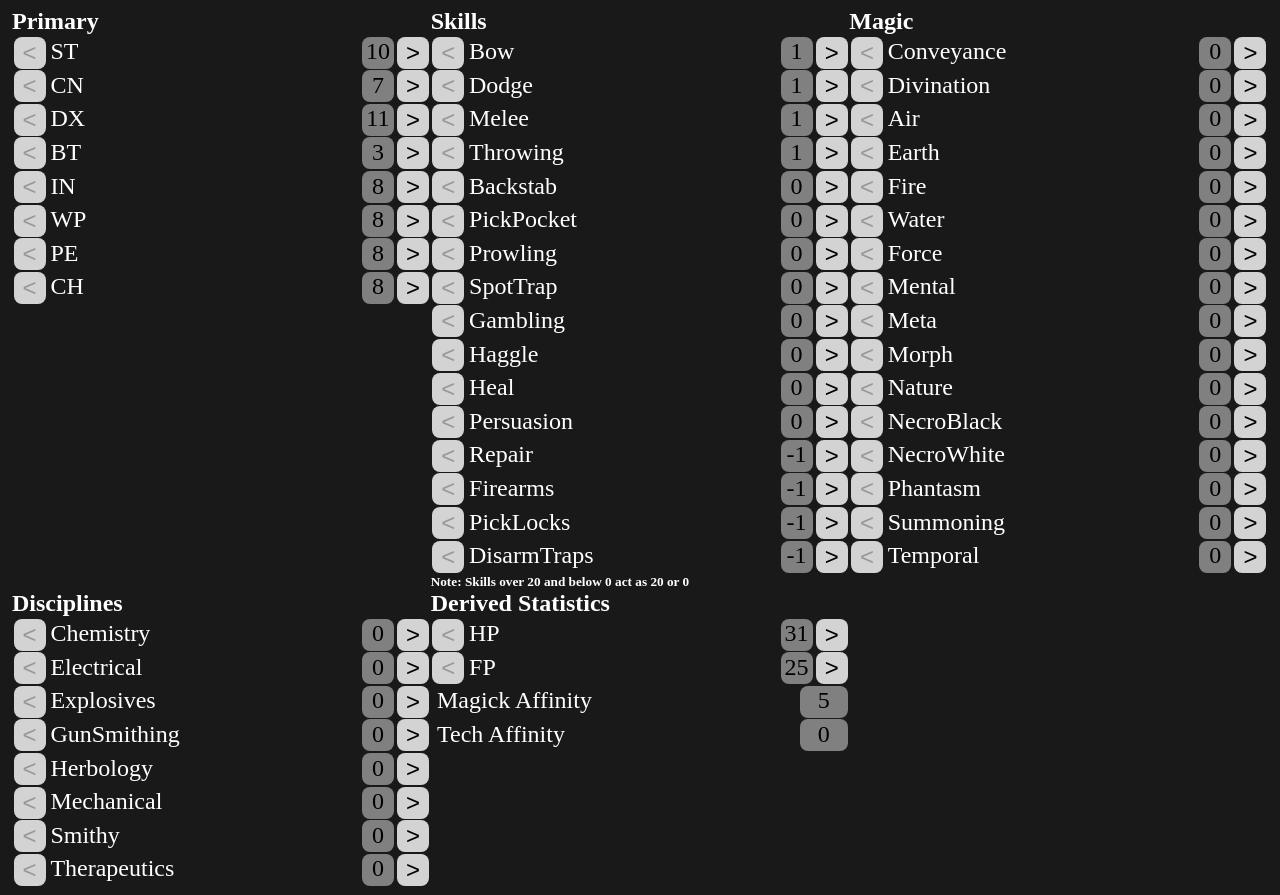
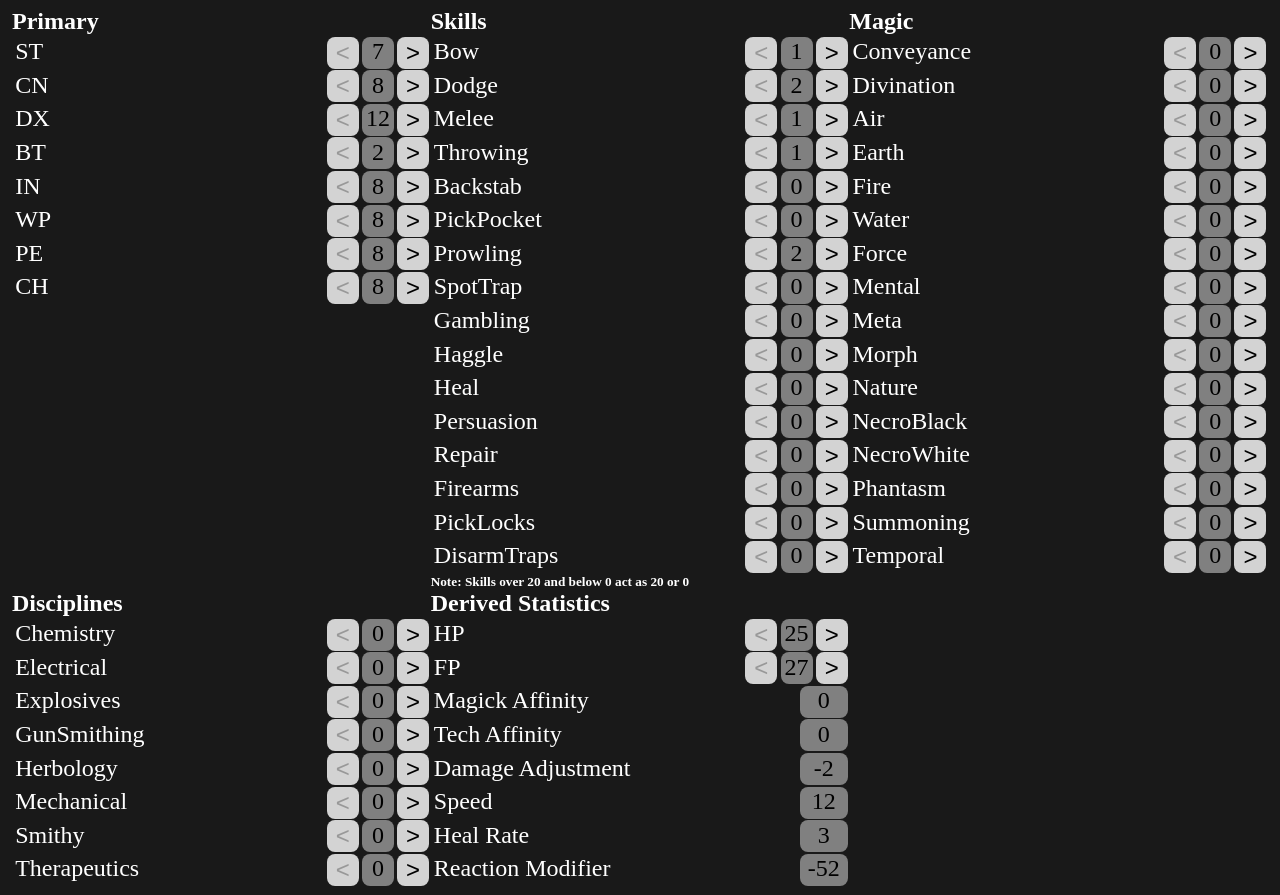
Before and after one commit to limaxophobiac/arcplanner, a React (Vite) app: page / in a window 1280 px wide. Built offline with nearby package versions, Linux system fonts and the light colour scheme.

Commit message:
reaction modifier

```diff
--- a/src/Planner.jsx
+++ b/src/Planner.jsx
@@ -11,6 +11,7 @@ export default Planner;
 function Planner(){
     const [character, setCharacter] = useState(characterFactory());
     const [igMins, setIgMins] = useState(false);
+//    const [levelCap, setLevelCap] = useState(true);
 
     function addStat(id, val){
         setCharacter({...character, [id]: character[id] + val, unspent: character.unspent - val})
@@ -46,6 +47,12 @@ function Planner(){
         return magickApt - techApt - character.Repair*5 - character.Firearms*5 -character.PickLocks*5 -character.DisarmTraps*5;
     }
 
+    function calcReaction(){
+        let beauty = calcPrimary("BT");
+        if (beauty >= 20) return 100 + (beauty-20)*10;
+        return [-65, -52, -42, -33, -25, -18, -12, -7, -3, 0, 3, 7, 12, 18, 25, 33, 42, 52, 65][beauty-1];
+    }
+
     return (
         <div id ="planner">
             <div id="primary">
@@ -73,6 +80,10 @@ function Planner(){
                 <Statdisplay name="FP" value={character.level*3 + calcPrimary("CN")*2 + calcPrimary("WP") + character.Fp*4} assigned={character.Fp} hasPoints={character.unspent > 0} adder = {(val) => addStat("Fp", val)} max = {10000}/>
                 <Passivedisplay name = {"Magick Affinity"} value = {Math.max(calcAffinity(), 0)}/>
                 <Passivedisplay name = {"Tech Affinity"} value = {Math.max(-calcAffinity(), 0)}/>
+                <Passivedisplay name = {"Damage Adjustment"} value = {calcPrimary("ST") >= 20 ? (calcPrimary("ST") - 10)*2 : calcPrimary("ST") >= 10 ? calcPrimary("ST") -10 : calcPrimary("ST") -9}/>
+                <Passivedisplay name = {"Speed"} value = {(backgrounds[character.background].modifiers.Speed || 0) + (calcPrimary("DX") >= 20 ? calcPrimary("DX")+5 : calcPrimary("DX"))}/>
+                <Passivedisplay name = {"Heal Rate"} value = {Math.min(Math.round(calcPrimary("CN")/3), 6)}/>
+                <Passivedisplay name = {"Reaction Modifier"} value = {calcReaction()}/>
             </div>
         </div>
     )
@@ -132,10 +143,10 @@ const skills = [
 function characterFactory(){
     return {
         male: true,
-        race: "halfelf",
+        race: "halfling",
         background: 9,
         level: 1,
-        unspent: 5,
+        unspent: 30,
         ST: 0,
         CN: 0,
         DX: 0,
--- a/src/passivedisplay.css
+++ b/src/passivedisplay.css
@@ -16,7 +16,7 @@
 }
 
 .passiveDisplay .nameDiv{
-    margin-left: 0.2rem;
+
     padding: 0.1rem;
     min-width: 3rem;
     flex-grow: 1;
--- a/src/statdisplay.css
+++ b/src/statdisplay.css
@@ -25,10 +25,10 @@
     border-radius: 0.5rem;
     padding: 0.1rem;
     margin-right: 0.2rem;
+    margin-left: 0.2rem;
 }
 
 .statDisplay .nameDiv{
-    margin-left: 0.2rem;
     padding: 0.1rem;
     min-width: 3rem;
     flex-grow: 1;
--- a/src/statdisplay.jsx
+++ b/src/statdisplay.jsx
@@ -4,8 +4,9 @@ function Statdisplay({adder, name, value, assigned, max = 20, hasPoints= true}){
 
     return (
         <div className="statDisplay">
+
+            <div className='nameDiv'>{name}</div>
             <button onClick={() => adder(-1)} disabled={assigned <= 0}>{"<"}</button>
-            <div className='nameDiv'>{name}</div>
             <div className='valueDiv'style={value > max ? {color: 'red'} : {}}>{value}</div>
             <button onClick={() => adder(1)} disabled={value >= max || !hasPoints}>{">"}</button>
 
```
